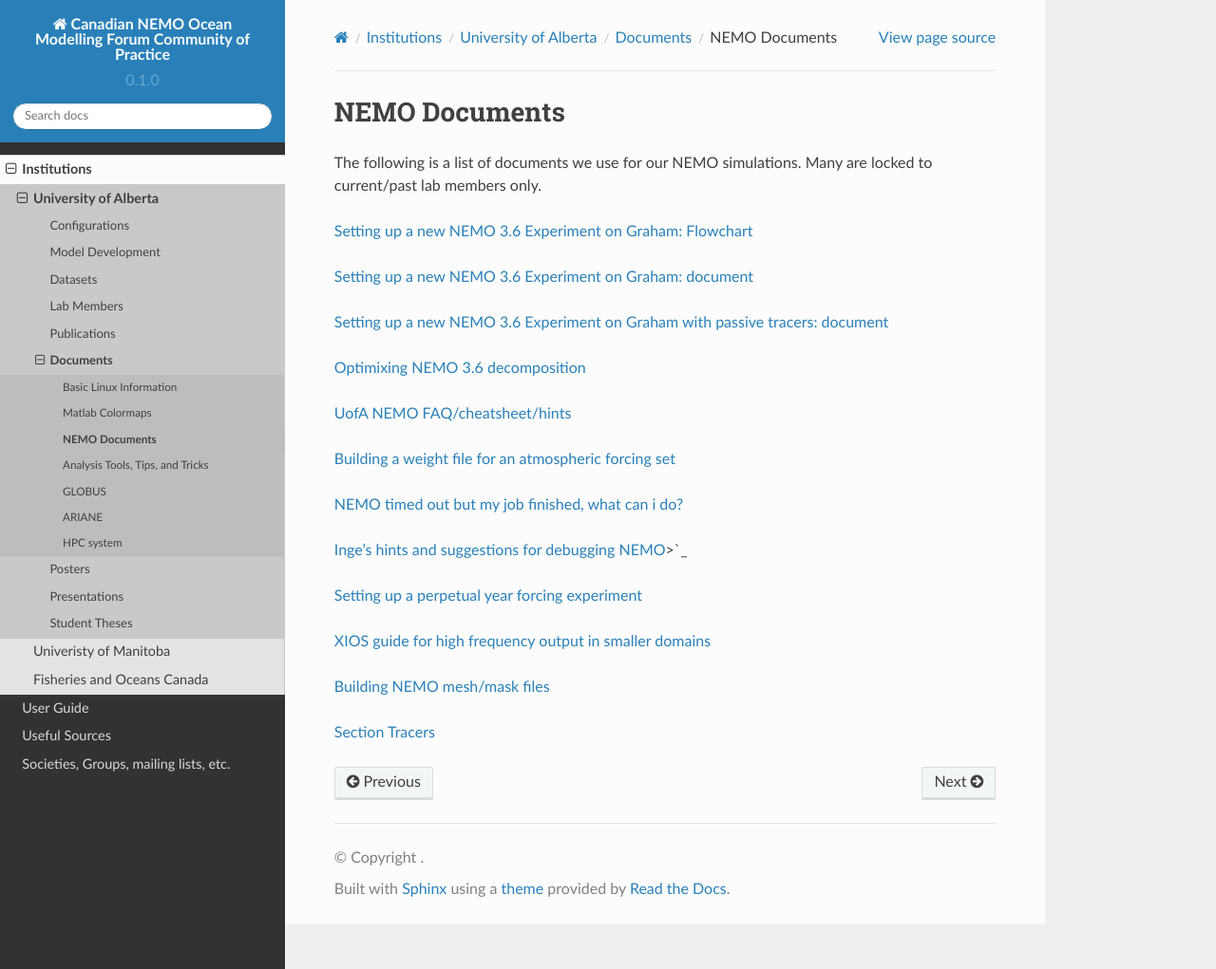
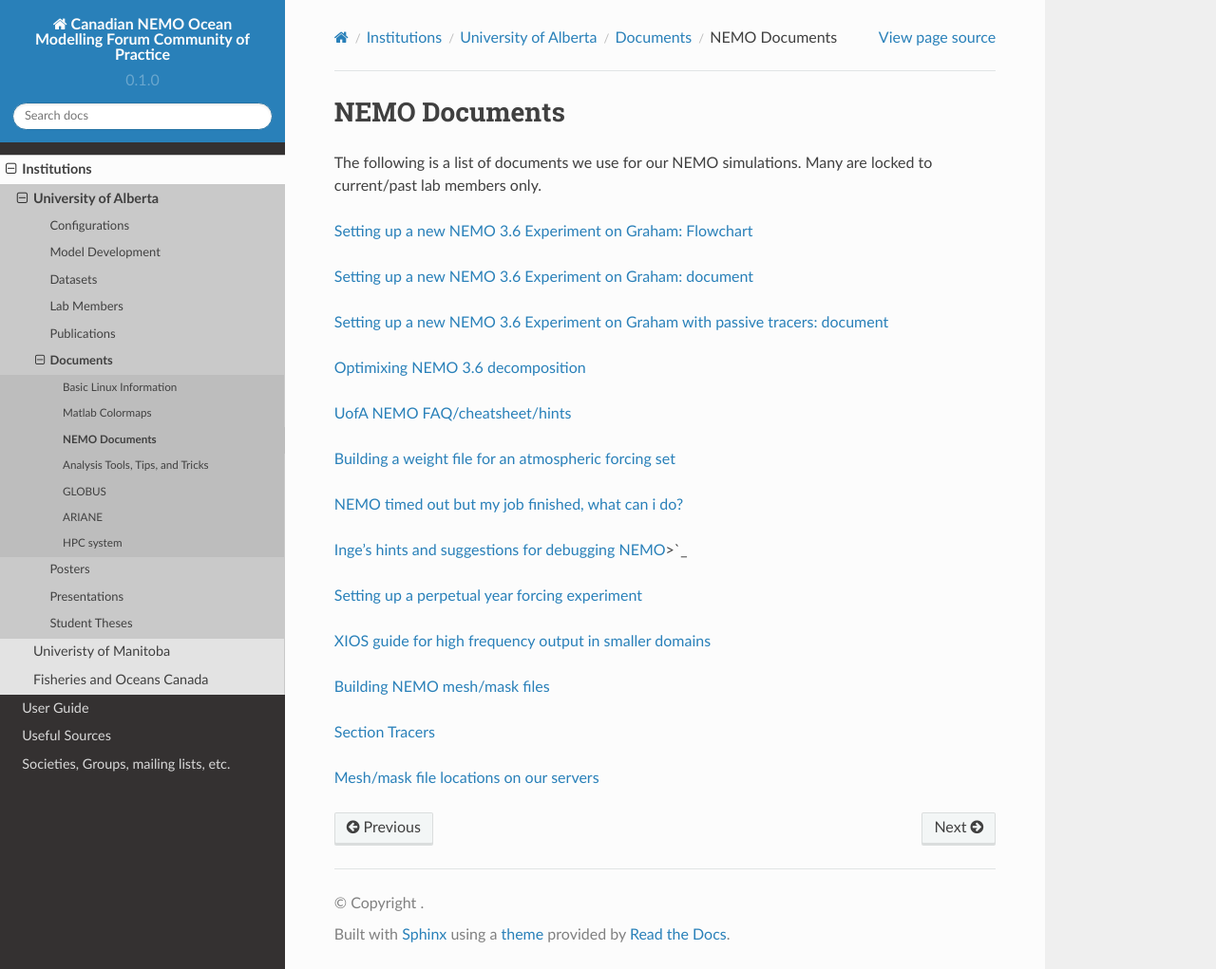
Before and after one commit to UofA-NEMO/Canadian-NEMO-Ocean-Modelling-Forum-Community-of-Practice, a Sphinx documentation site: the page built from docs/Institutions/UofA/Documents/NEMOdocuments.rst, in a window 1280 px wide and 1021 px high. Shown: the whole window at 95% size. Built offline with Sphinx 7.4.7 and the Read the Docs theme 2.0.0, drawn with Linux system fonts in a browser that asks for light colours; pages that are not in the unit, such as notebooks, are missing from menus.

Commit message:
Update NEMOdocuments.rst

```diff
--- a/docs/Institutions/UofA/Documents/NEMOdocuments.rst
+++ b/docs/Institutions/UofA/Documents/NEMOdocuments.rst
@@ -27,3 +27,5 @@ The following is a list of documents we use for our NEMO simulations. Many are l
 `Building NEMO mesh/mask files <https://docs.google.com/document/d/15lg7maZ3CBJK7vLW5oA-e_dU8EPLEl1kwI9xm_wXZUE/edit?usp=sharing>`_
 
 `Section Tracers <https://docs.google.com/document/d/e/2PACX-1vR1368vugtUov5VFNzQuDF-baqTyx6E1fUwkBUtNIJXFMZ8Clc6a37Bh1yjAEOLBWSRKoMIuHWZFCGV/pub>`_
+
+`Mesh/mask file locations on our servers <https://docs.google.com/document/d/e/2PACX-1vSt67rAGoOvcE2BTcTR-Wx-LTS0EFFOxZYRiUkwHjnioM1a3zf3WpvAt_3nxNd-gDI1l18fPe1DbNfo/pub>`_
```
